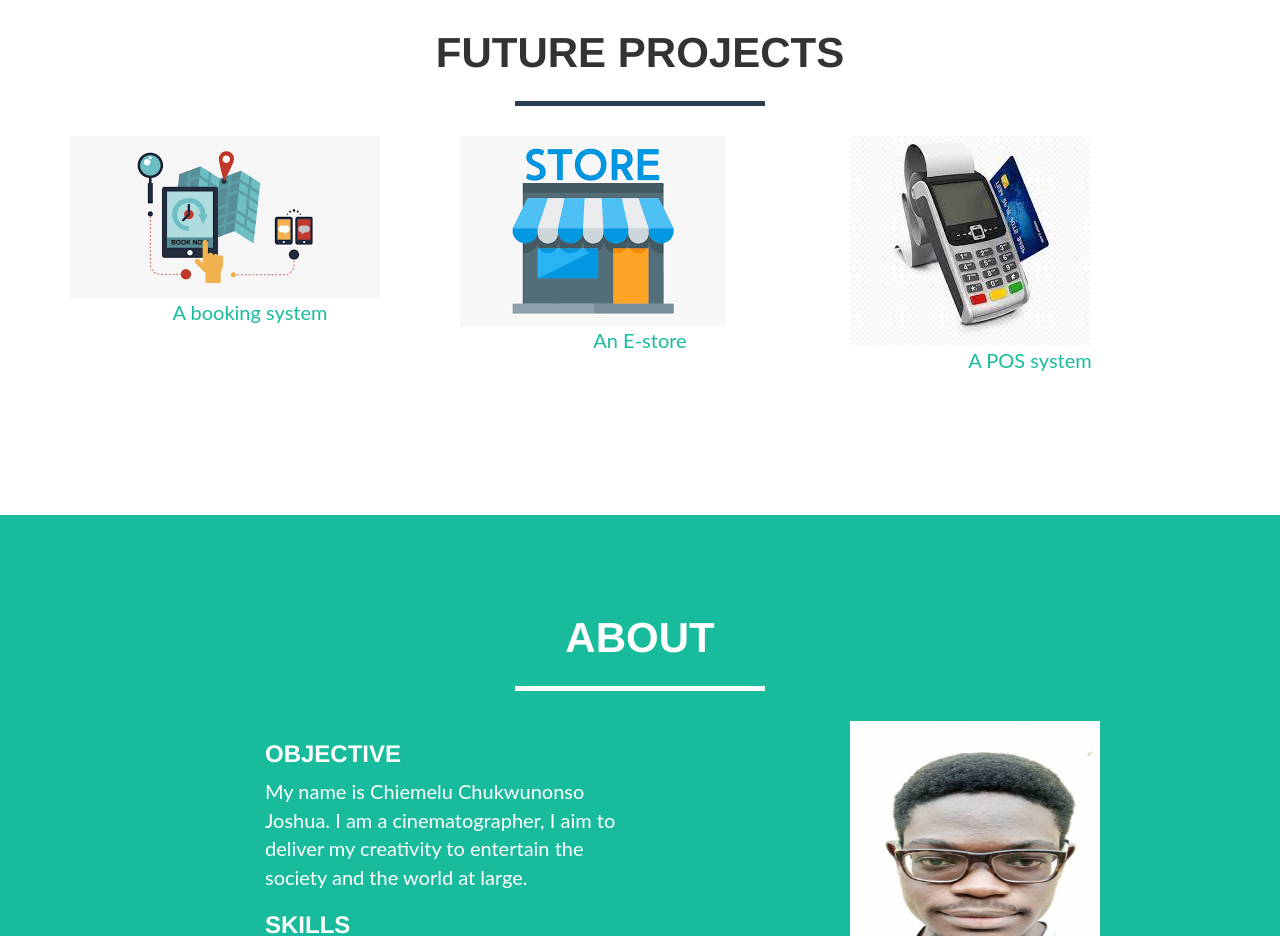
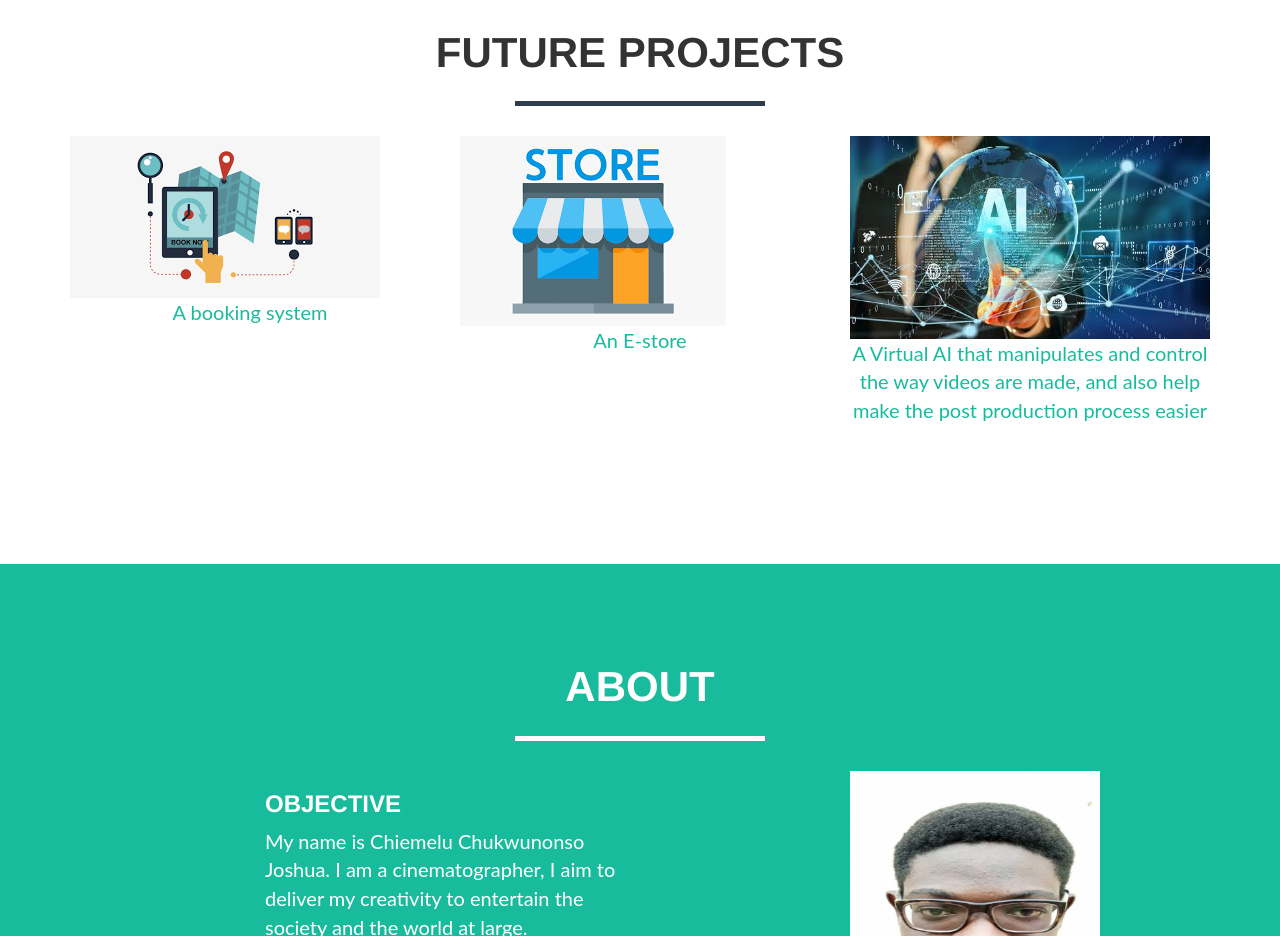
Before and after one commit to Chukwunonso60/Chukwunonso60.github.io, a plain HTML site: page portfolio/index.html in a window 1280 px wide. Shown: the part 880-1816 px from the top of the page. Drawn offline with nearby package versions, Linux system fonts and the light colour scheme.

Commit message:
Update index.html

```diff
--- a/portfolio/index.html
+++ b/portfolio/index.html
@@ -102,8 +102,8 @@
                                 <i class="fa fa-search-plus fa-3x"></i>
                             </div>
                         </div>
-                        <img src="pos.jpeg" class="img-responsive" alt="">
-                        <p>A POS system</p>
+                        <img src="images (1).jpeg" class="img-responsive" alt="">
+                        <p>A Virtual AI that manipulates and control the way videos are made, and also help make the post production process easier</p>
                     </a>
                 </div>
 
```
